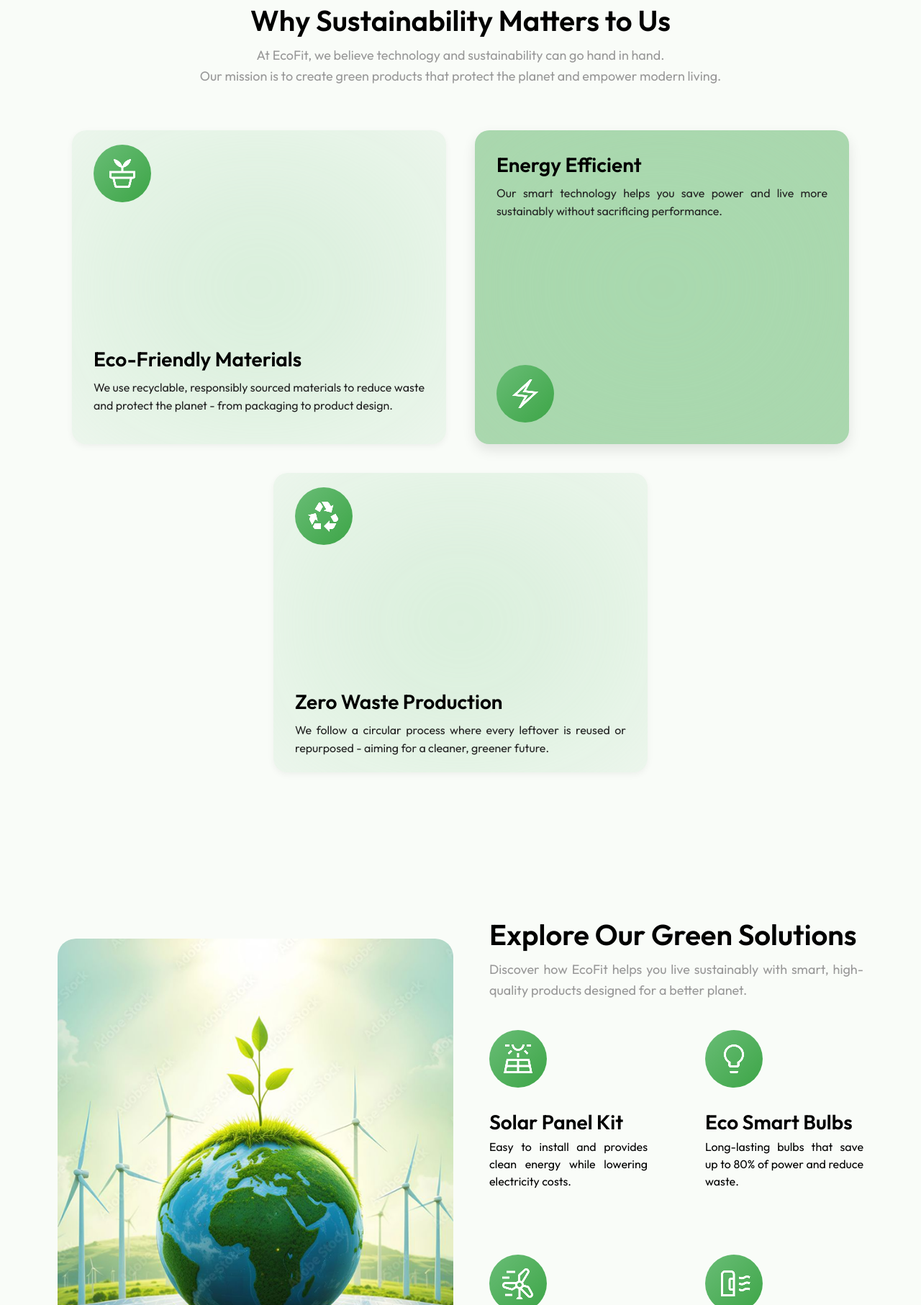
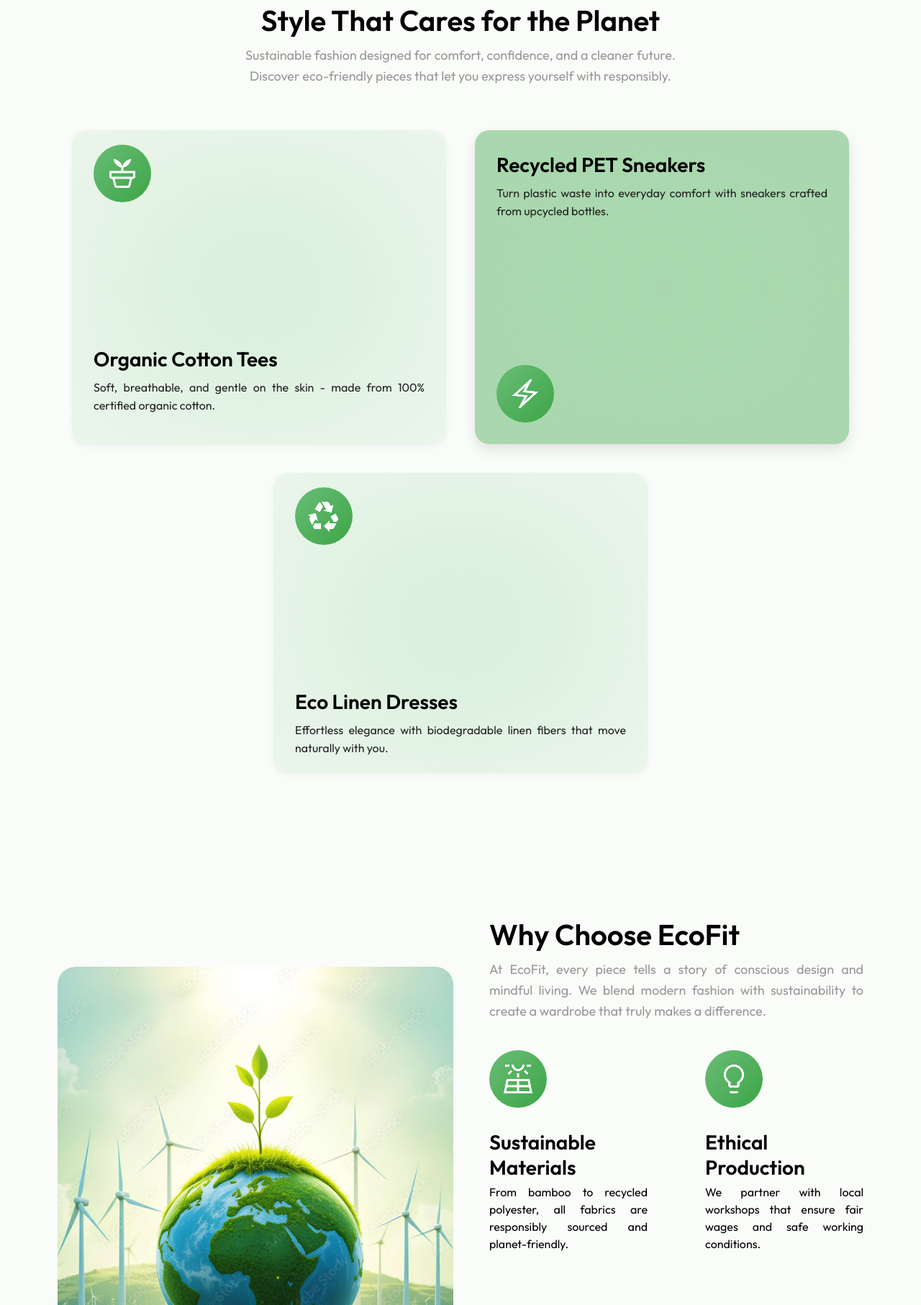
Before and after one commit to BaoVy2810/EcoFit-Group3-BusinessWebDevelopment, a plain HTML site: page EcoFit/pages/01_HOMEPAGE.html in a window 1280 px wide. Shown: the part 987-2800 px from the top of the page at 72% size. Drawn offline with nearby package versions, Linux system fonts and the light colour scheme.

Commit message:
Refactor homepage HTML structure and content

```diff
--- a/EcoFit/pages/01_HOMEPAGE.html
+++ b/EcoFit/pages/01_HOMEPAGE.html
@@ -20,7 +20,9 @@
     <section class="hero">
         <div class="hero__content">
             <h1 class="hero__title">Green Future Technology</h1>
-      <p class="hero__subtitle">Powering a sustainable tomorrow with innovative eco-friendly solutions.</p>
+            <p class="hero__subtitle">
+                Powering a sustainable tomorrow with innovative eco-friendly solutions.
+            </p>
             <a href="shopping.html" class="hero__cta">
                 Get Started
                 <span>
@@ -30,7 +32,7 @@
         </div>
 
         <div class="hero__bottom-left">
-      <p>Power up your savings the green way</p>
+            <p>Sustainable living starts with smart choices.</p>
             <div class="hero__arrows">
                 <button class="hero__arrow">
                     <img src="../images/arrow_left_circle.png"/>
@@ -54,10 +56,10 @@
     <!--Sustainability Session-->
     <section class="sustainability">
         <div class="sustainability__header">
-        <h1>Why Sustainability Matters to Us</h1>
+            <h1>Style That Cares for the Planet</h1>
             <p align="center">
-            At EcoFit, we believe technology and sustainability can go hand in hand.<br/>
-            Our mission is to create green products that protect the planet and empower modern living.
+            Sustainable fashion designed for comfort, confidence, and a cleaner future.<br/>
+            Discover eco-friendly pieces that let you express yourself with responsibly.
             </p>
         </div>
 
@@ -66,17 +68,15 @@
                 <div class="icon" style="margin-bottom: 200px;">
                     <img src="../images/eco-friendly.png" alt="Eco-Friendly" />
                 </div>
-            <h3>Eco-Friendly Materials</h3>
-            <p align="justify">
-                We use recyclable, responsibly sourced materials to reduce waste and protect the planet - from packaging to product design.
-            </p>
+                <h3>Organic Cotton Tees</h3>
+                <p align="justify"> Soft, breathable, and gentle on the skin - made from 100% certified organic cotton.</p>
             </div>
 
             <div class="card active">
-            <h3>Energy Efficient</h3>
+                <h3>Recycled PET Sneakers</h3>
                 <p align="justify"
                     style="margin-bottom: 200px;">
-                Our smart technology helps you save power and live more sustainably without sacrificing performance.
+                    Turn plastic waste into everyday comfort with sneakers crafted from upcycled bottles.
                 </p>
                 <div class="icon">
                     <img src="../images/energy.png" alt="Energy Efficient" />
@@ -87,9 +87,9 @@
                 <div class="icon" style="margin-bottom: 200px;">
                     <img src="../images/recycle.png" alt="Zero Waste" />
                 </div>
-            <h3>Zero Waste Production</h3>
+                <h3>Eco Linen Dresses</h3>
                 <p align="justify">
-                We follow a circular process where every leftover is reused or repurposed - aiming for a cleaner, greener future.
+                    Effortless elegance with biodegradable linen fibers that move naturally with you.
                 </p>
             </div>
         </div>
@@ -103,9 +103,10 @@
             </div>
 
             <div class="solutions__content">
-            <h2>Explore Our Green Solutions</h2>
+                <h2>Why Choose EcoFit</h2>
                 <p>
-                Discover how EcoFit helps you live sustainably with smart, high-quality products designed for a better planet.
+                    At EcoFit, every piece tells a story of conscious design and mindful living.
+                    We blend modern fashion with sustainability to create a wardrobe that truly makes a difference.
                 </p>
 
                 <div class="solutions__grid">
@@ -114,8 +115,8 @@
                             <img src="../images/solar_panel.png" alt="">
                         </div>
                         <div class="text">
-                        <h3>Solar Panel Kit</h3>
-                        <p>Easy to install and provides clean energy while lowering electricity costs.</p>
+                            <h3>Sustainable Materials</h3>
+                            <p>From bamboo to recycled polyester, all fabrics are responsibly sourced and planet-friendly.</p>
                         </div>
                     </div>
 
@@ -124,8 +125,8 @@
                             <img src="../images/lightbulb.png" alt="">
                         </div>
                         <div class="text">
-                        <h3>Eco Smart Bulbs</h3>
-                        <p>Long-lasting bulbs that save up to 80% of power and reduce waste.</p>
+                            <h3>Ethical Production</h3>
+                            <p>We partner with local workshops that ensure fair wages and safe working conditions.</p>
                         </div>
                     </div>
 
@@ -134,18 +135,18 @@
                             <img src="../images/wind_turbine.png" alt="">
                         </div>
                         <div class="text">
-                        <h3>Home Wind Turbine</h3>
-                        <p>Compact and quiet, delivering steady green power for your home.</p>
+                            <h3>Real Impact</h3>
+                            <p>Every purchase supports reforestation projects and community clean-ups across Vietnam.</p>
                         </div>
                     </div>
 
                     <div class="solution__item">
                         <div class="icon">
-                        <img src="../images/air_purifier.png" alt="">
+                            <img src="../images/recycle.png" alt="">
                         </div>
                         <div class="text">
-                        <h3>GreenAir Purifier</h3>
-                        <p>Made from recycled materials to keep your air fresh and healthy.</p>
+                            <h3>Circular Fashion</h3>
+                            <p>Designed to last, and to return. Our packaging and garments are 100% recyclable.</p>
                         </div>
                     </div>
                 </div>
@@ -180,9 +181,7 @@
     <!--Core Values Session-->
     <section class="core-values">
         <h2>EcoFit Core Values</h2>
-
         <div class="core-values__container">
-        <!-- Cột trái -->
             <div class="core-values__left">
                 <div class="value-item">
                     <div class="icon">
```
Lines whose indentation alone changed are shown as unchanged.
